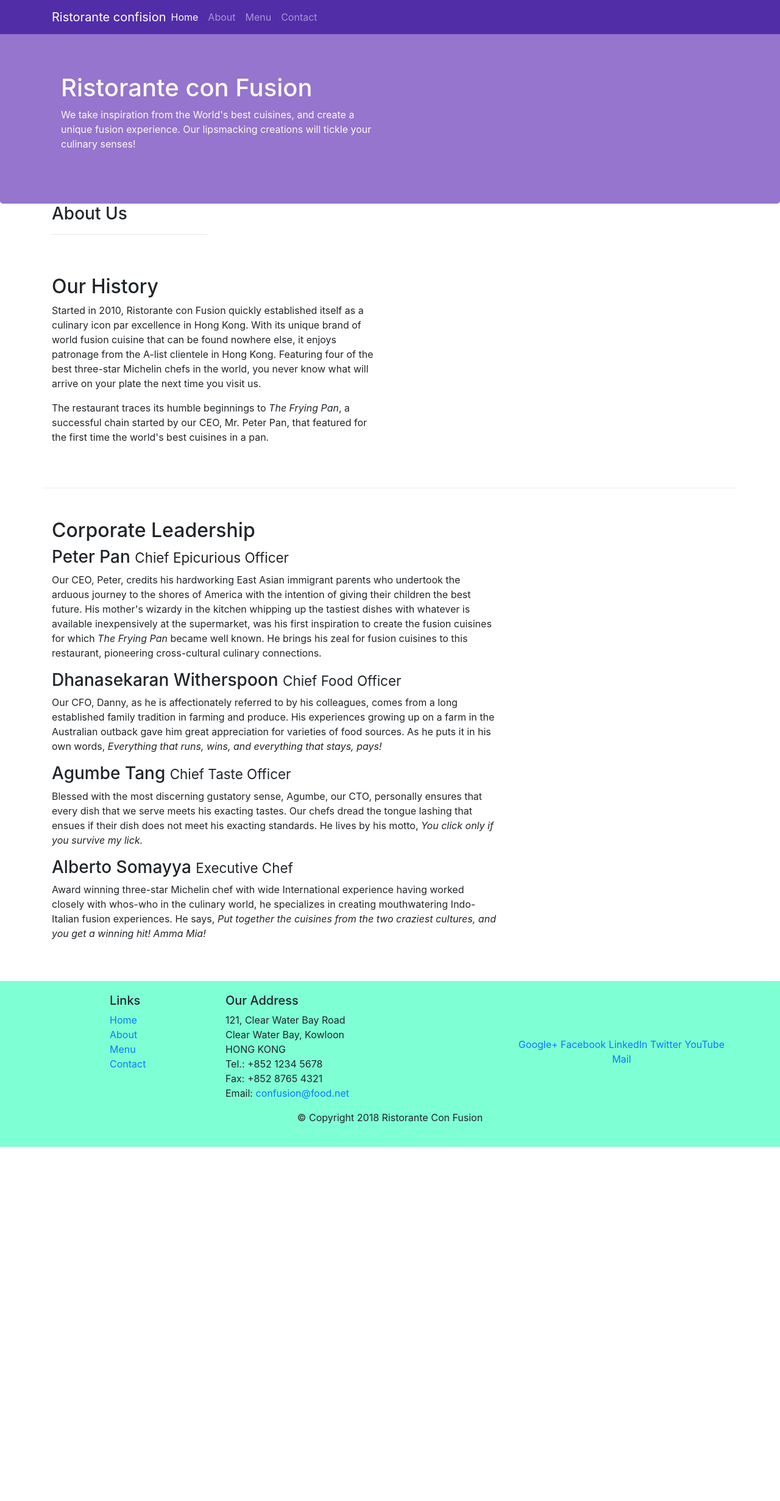
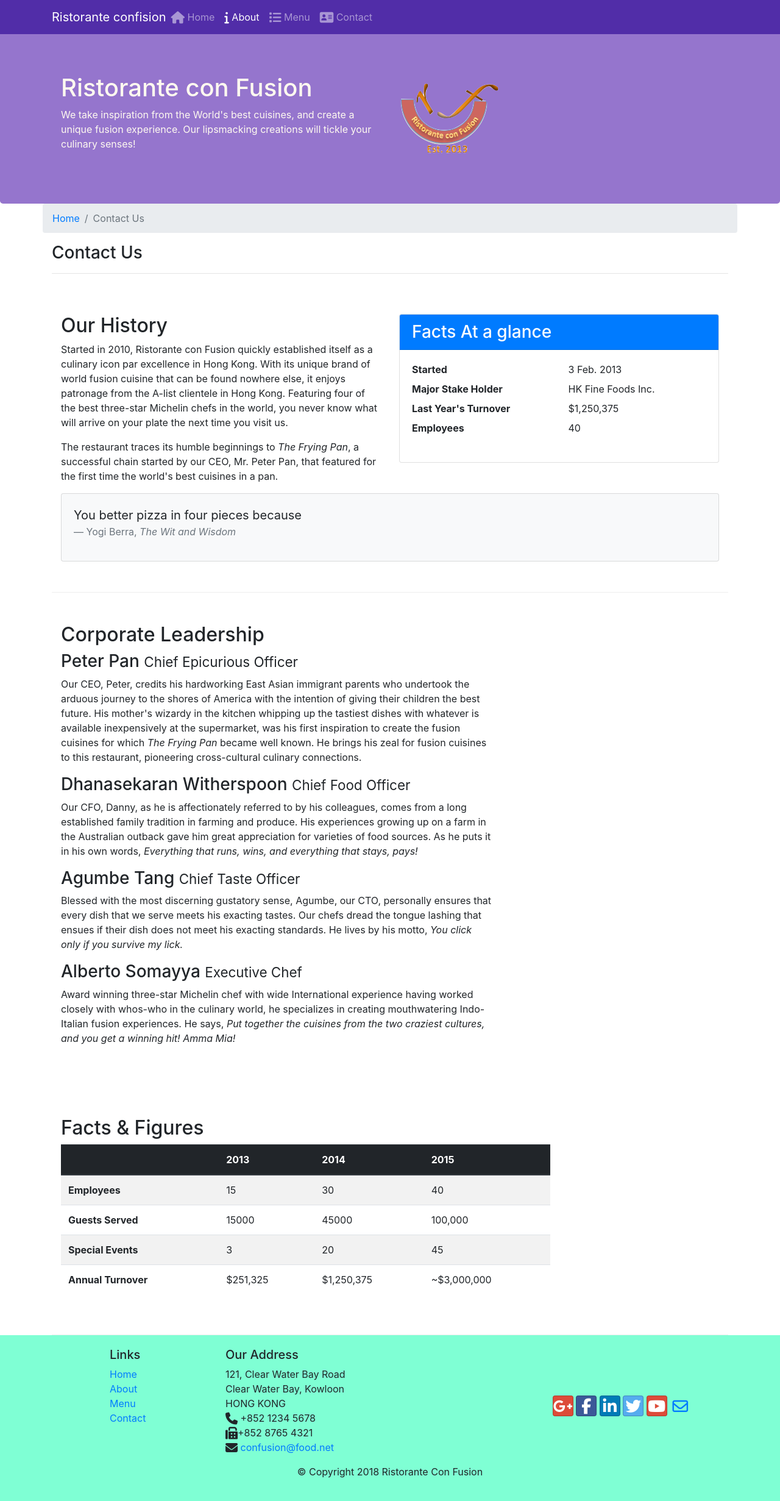
Before and after one commit to pogrebniakroman/bootstrap, a website: page aboutus.html in a window 1280 px wide. Shown: the whole page at 61% size. Before the commit the page ends 1881 px from the top, so only its background shows below. Drawn offline with nearby package versions, Linux system fonts and the light colour scheme.

```diff
--- a/aboutus.html
+++ b/aboutus.html
@@ -4,7 +4,15 @@
 <head>
 
     <title>Ristorante Con Fusion: About Us</title>
+    <meta charset="utf-8">
+       <meta name="viewport" content="width=device-width, initial-scale=1, shrink-to-fit=no">
+       <meta http-equiv="x-ua-compatible" content="ie=edge">
+
+
+
     <link rel="stylesheet" href="node_modules/bootstrap/dist/css/bootstrap.min.css">
+    <link rel="stylesheet" href="node_modules/font-awesome/css/font-awesome.min.css">
+       <link rel="stylesheet" href="node_modules/bootstrap-social/bootstrap-social.css">
     <link rel="stylesheet" href="css/styles.css">
 </head>
 
@@ -17,15 +25,15 @@
             <a class="navbar-brand mr-auto" href="./index.html">Ristorante confision</a>
             <div class="collapse navbar-collapse" id="Navbar">
                 <ul class="navbar-nav mr-auto">
-                    <li class="nav-item active"><a class="nav-link" href="./index.html">Home</a></li>
-                    <li class="nav-item"><a class="nav-link" href="./aboutus.html">About</a></li>
-                    <li class="nav-item"><a class="nav-link" href="#">Menu</a></li>
-                    <li class="nav-item"><a class="nav-link" href="#">Contact</a></li>
+                    <li class="nav-item "><a class="nav-link" href="./index.html"><span class="fa fa-home fa-lg"> </span> Home</a></li>
+                    <li class="nav-item active "><a class="nav-link" href="./aboutus.html"><span class="fa fa-info fa-lg"></span> About</a></li>
+                    <li class="nav-item"><a class="nav-link" href="#"><span class="fa fa-list fa-lg"> </span> Menu</a></li>
+                    <li class="nav-item"><a class="nav-link" href="#"><span class="fa fa-address-card fa-lg"></span> Contact</a></li>
                 </ul>
             </div>
-
         </div>
     </nav>
+
     <header class="jumbotron">
         <div class="container">
             <div class="row row-header">
@@ -33,7 +41,8 @@
                     <h1>Ristorante con Fusion</h1>
                     <p>We take inspiration from the World's best cuisines, and create a unique fusion experience. Our lipsmacking creations will tickle your culinary senses!</p>
                 </div>
-                <div class="col-12 col-sm">
+                <div class="col-12 col-sm align-self-center">
+                    <img src="img/logo.png" class="img-fluid">
                 </div>
             </div>
         </div>
@@ -42,10 +51,13 @@
 
 
     <div class="container">
-        <div class="row ">
-            <div class="col-12 col-sm-4 col-md-3" >
-            <div>
-               <h3>About Us</h3>
+        <div class="row">
+            <ol class="col-12 breadcrumb">
+                <li class="breadcrumb-item"><a href="./index.html">Home</a></li>
+                <li class="breadcrumb-item active">Contact Us</li>
+            </ol>
+            <div class="col-12">
+               <h3>Contact Us</h3>
                <hr>
             </div>
         </div>
@@ -56,9 +68,34 @@
                 <p>Started in 2010, Ristorante con Fusion quickly established itself as a culinary icon par excellence in Hong Kong. With its unique brand of world fusion cuisine that can be found nowhere else, it enjoys patronage from the A-list clientele in Hong Kong.  Featuring four of the best three-star Michelin chefs in the world, you never know what will arrive on your plate the next time you visit us.</p>
                 <p>The restaurant traces its humble beginnings to <em>The Frying Pan</em>, a successful chain started by our CEO, Mr. Peter Pan, that featured for the first time the world's best cuisines in a pan.</p>
             </div>
-            <div>
+            <div class="col-sm">
+                <div class="card">
+                    <h3 class="card-header bg-primary text-white">Facts At a glance</h3>
+                    <div class="card-body">
+                        <dl class="row">
+                            <dt class="col-6">Started</dt>
+                            <dd class="col-6">3 Feb. 2013</dd>
+                            <dt class="col-6">Major Stake Holder</dt>
+                            <dd class="col-6">HK Fine Foods Inc.</dd>
+                            <dt class="col-6">Last Year's Turnover</dt>
+                            <dd class="col-6">$1,250,375</dd>
+                            <dt class="col-6">Employees</dt>
+                            <dd class="col-6">40</dd>
+                        </dl>
+                    </div>
+                </div>
+            </div>
+            <div class="col-12">
+            <div class="card card-body bg-light">
+                <blockquote class="blockquote">
+                    <p class="mb-0">You better pizza in four pieces because</p>
+                    <footer class="blockquote-footer">Yogi Berra,
+                        <cite title="Source Title">The Wit and Wisdom</cite>
+                    </footer>
+                </blockquote>
             </div>
         </div>
+    </div>
 
 
         <div class="row row-content-h ">
@@ -75,9 +112,52 @@
                <div class="d-none d-lg-block"><p>Award winning three-star Michelin chef with wide International experience having worked closely with whos-who in the culinary world, he specializes in creating mouthwatering Indo-Italian fusion experiences. He says, <em>Put together the cuisines from the two craziest cultures, and you get a winning hit! Amma Mia!</em></p></div>
             </div>
        </div>
+     <div class="row row-content">
+        <div class="col-12 col-sm-9">
+            <h2> Facts &amp; Figures</h2>
+            <div class="table-responsive">
+                <table class="table table-striped">
+                    <thead class="thead-dark">
+                        <tr>
+                            <th>&nbsp;</th>
+                            <th>2013</th>
+                            <th>2014</th>
+                            <th>2015</th>
+                        </tr>
+                    </thead>
+                    <tbody>
+                        <tr>
+                            <th>Employees</th>
+                            <td>15</td>
+                            <td>30</td>
+                            <td>40</td>
+                        </tr>
+                        <tr>
+                            <th>Guests Served</th>
+                            <td>15000</td>
+                            <td>45000</td>
+                            <td>100,000</td>
+                        </tr>
+                        <tr>
+                            <th>Special Events</th>
+                            <td>3</td>
+                            <td>20</td>
+                            <td>45</td>
+                        </tr>
+                        <tr>
+                            <th>Annual Turnover</th>
+                            <td>$251,325</td>
+                            <td>$1,250,375</td>
+                            <td>~$3,000,000</td>
+                        </tr>
+                    </tbody>
+                </table>
+            </div>
+        </div>
+        <div class="col-12 col-sm-3"></div>
+     </div>
+    </div>
 
-    </div>
-</div>
 
     <footer class="footer ">
         <div class="container ">
@@ -97,19 +177,19 @@
 		              121, Clear Water Bay Road<br>
 		              Clear Water Bay, Kowloon<br>
 		              HONG KONG<br>
-		              Tel.: +852 1234 5678<br>
-		              Fax: +852 8765 4321<br>
-		              Email: <a href="mailto:confusion@food.net">confusion@food.net</a>
+		              <i class="fa fa-phone fa-lg"></i> +852 1234 5678<br>
+		              <i class="fa fa-fax fa-lg"></i>+852 8765 4321<br>
+		              <i class="fa fa-envelope fa-lg"></i> <a href="mailto:confusion@food.net">confusion@food.net</a>
 		           </address>
                 </div>
                 <div class="col-12 col-sm-4 align-self-center">
                     <div class="text-center">
-                        <a href="http://google.com/+">Google+</a>
-                        <a href="http://www.facebook.com/profile.php?id=">Facebook</a>
-                        <a href="http://www.linkedin.com/in/">LinkedIn</a>
-                        <a href="http://twitter.com/">Twitter</a>
-                        <a href="http://youtube.com/">YouTube</a>
-                        <a href="mailto:">Mail</a>
+                        <a class="btn btn-social-icon btn-google" href="http://google.com/+"><i class="fa fa-google-plus fa-lg"></i></a>
+                        <a class="btn btn-social-icon btn-facebook" href="http://www.facebook.com/profile.php?id="><i class="fa fa-facebook fa-lg"></i></a>
+                        <a class="btn btn-social-icon btn-linkedin" href="http://www.linkedin.com/in/"><i class="fa fa-linkedin fa-lg"></i></a>
+                        <a class="btn btn-social-icon btn-twitter" href="http://twitter.com/"><i class="fa fa-twitter fa-lg"></i></a>
+                        <a class="btn btn-social-icon btn-google" href="http://youtube.com/"><i class="fa fa-youtube fa-lg"></i></a>
+                        <a class="btn btn-social-icon " href="mailto:"><i class="fa fa-envelope-o fa-lg"></i></a>
                     </div>
                 </div>
            </div>
--- a/package.json
+++ b/package.json
@@ -14,6 +14,7 @@
     "lite-server": "^2.3.0"
   },
   "dependencies": {
-    "bootstrap": "^4.0.0"
+    "bootstrap": "^4.0.0",
+    "bootstrap-social": "^5.1.1"
   }
 }
```
Also changed, not shown: contactus.html (added, +217 -0 lines), index.html (+41 -20 lines), img/alberto.png (added), img/buffet.png (added), img/logo.png (added), img/uthappizza.png (added), 2 other files.
